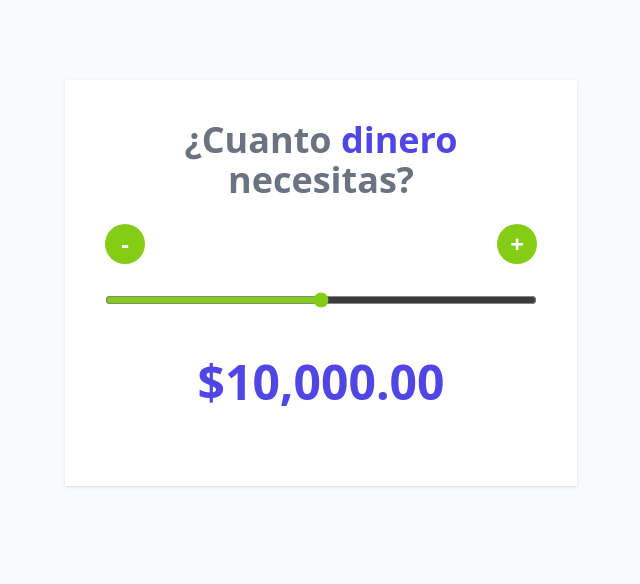
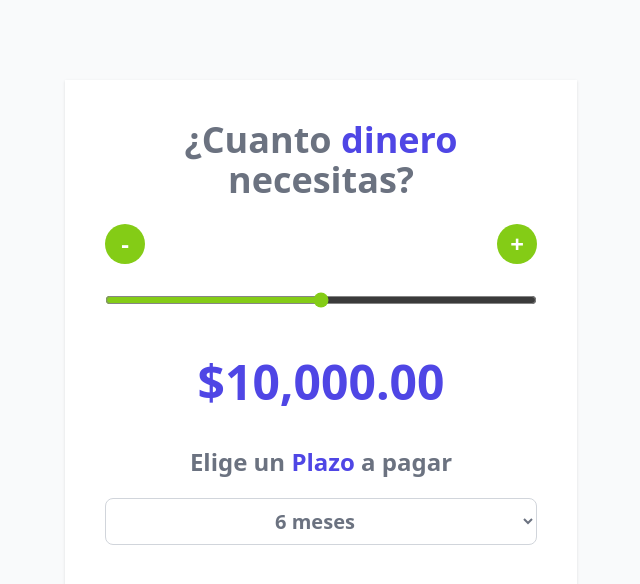
Before and after one commit to ivancardozo11/Loan-rate-calculator-Reactjs, a React (Vite) app: page / in a window 1280 px wide. Shown: the top 584 px of the page, without its empty margins (319-959 px from the left). Built offline with nearby package versions, Linux system fonts and the light colour scheme.

Commit message:
add option selection

```diff
--- a/src/App.jsx
+++ b/src/App.jsx
@@ -70,6 +70,18 @@
       <p className='text-center my-10 text-5xl font-extrabold text-indigo-600'>
         {formatearDinero( cantidad )}
       </p>
+      <h2 className='text-2xl font-extrabold text-gray-500 text-center'>
+        Elige un <span className='text-indigo-600'>Plazo </span>a pagar
+      </h2>
+
+      <select
+      className='mt-5 w-full p-2 bg-white border border-gray-300 rounded-lg text-center
+      text-xl font-bold text-gray-500'>
+        <option value="6">6 meses</option>
+        <option value="12">12 meses</option>
+        <option value="6">24 meses</option>
+
+      </select>
     </div>
   )
 }
```
